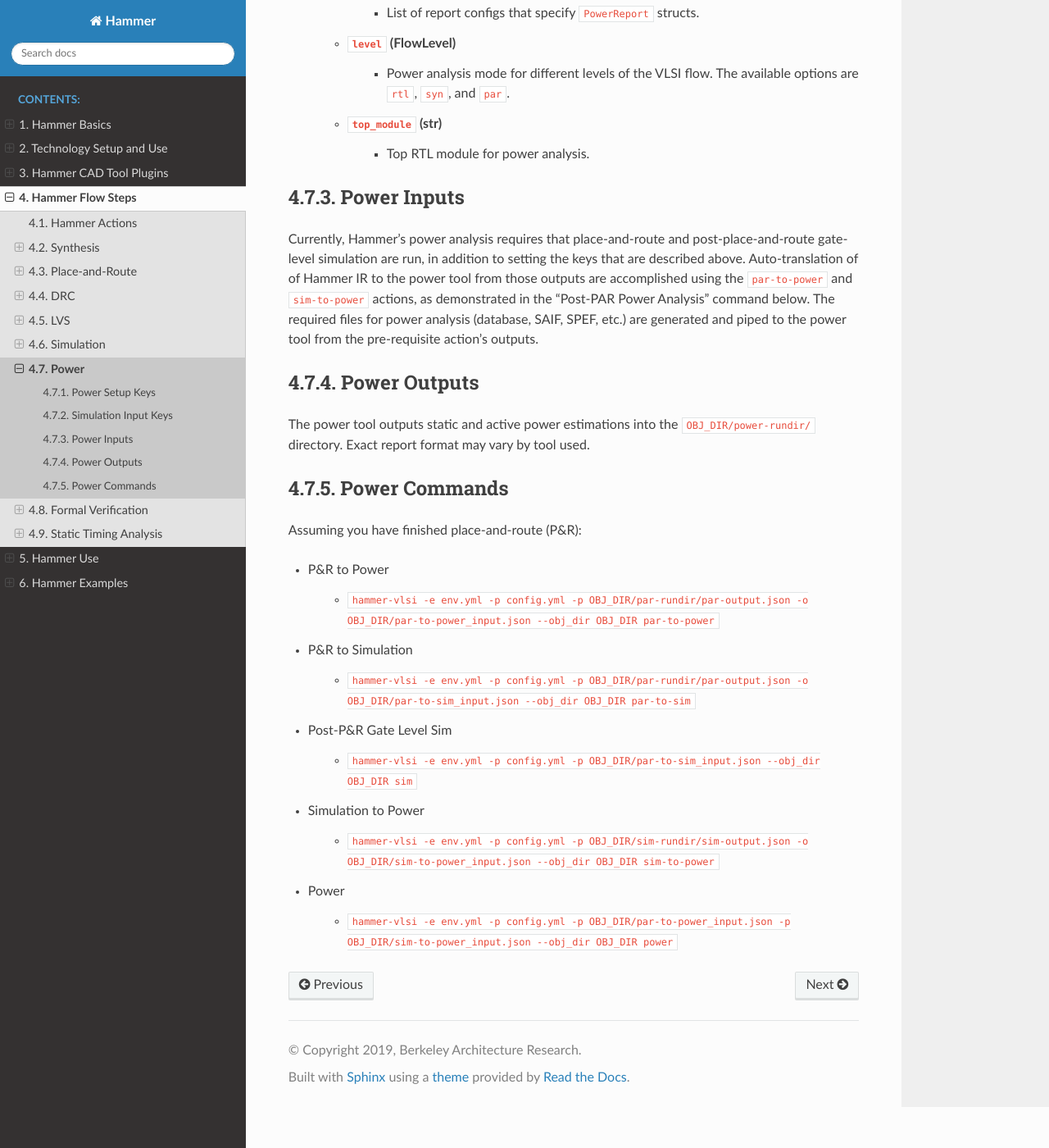
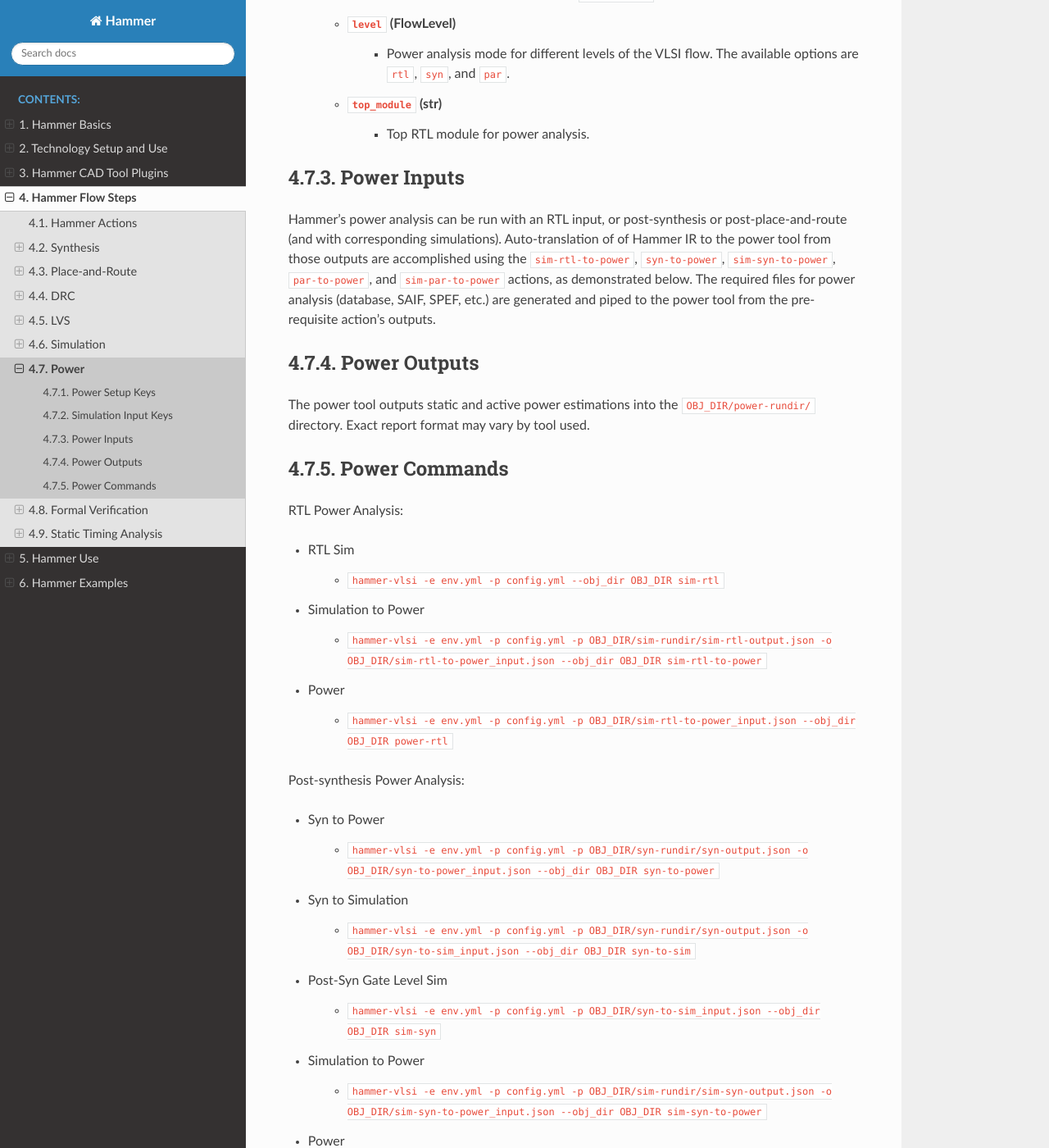
Before and after one commit to ucb-bar/hammer, a Sphinx documentation site: the page built from doc/Hammer-Flow/Power.rst, in a window 1280 px wide and 1400 px high, scrolled down 1784 px. Shown: the whole window at 82% size. Built offline with Sphinx 7.4.7 and the Read the Docs theme 2.0.0, drawn with Linux system fonts in a browser that asks for light colours; pages that are not in the unit, such as notebooks, are missing from menus; some of the changed text lies outside the part shown.

Commit message:
update docs

```diff
--- a/doc/Hammer-Flow/Power.rst
+++ b/doc/Hammer-Flow/Power.rst
@@ -1,7 +1,7 @@
 Power
 ===============================
 
-Hammer supports post-P&R power analysis. It provides a simple API to add flags to the power tool call and automatically passes in collateral to the power tool from the place-and-route and post-place-and-route simulation outputs.
+Hammer supports RTL, post-synthesis, and post-P&R power analysis. It provides a simple API to add flags to the power tool call and automatically passes in collateral to the power tool from the other tool steps.
 This action requires a tool plugin to implement ``HammerPowerTool``.
 
 Power Setup Keys
@@ -73,8 +73,9 @@
 Power Inputs
 -------------------------------
 
-Currently, Hammer's power analysis requires that place-and-route and post-place-and-route gate-level simulation are run, in addition to setting the keys that are described above. Auto-translation of of Hammer IR to the power tool from those outputs are accomplished using the ``par-to-power`` and ``sim-to-power`` actions, as demonstrated in the "Post-PAR Power Analysis" command below.  The required files for power analysis
-(database, SAIF, SPEF, etc.) are generated and piped to the power tool from the pre-requisite action's outputs.
+Hammer's power analysis can be run with an RTL input, or post-synthesis or post-place-and-route (and with corresponding simulations).
+Auto-translation of of Hammer IR to the power tool from those outputs are accomplished using the ``sim-rtl-to-power``, ``syn-to-power``, ``sim-syn-to-power``, ``par-to-power``, and ``sim-par-to-power`` actions, as demonstrated below.
+The required files for power analysis (database, SAIF, SPEF, etc.) are generated and piped to the power tool from the pre-requisite action's outputs.
 
 Power Outputs
 -------------------------------
@@ -84,7 +85,43 @@
 Power Commands
 -------------------------------
 
-Assuming you have finished place-and-route (P&R):
+RTL Power Analysis:
+
+* RTL Sim
+
+    * ``hammer-vlsi -e env.yml -p config.yml --obj_dir OBJ_DIR sim-rtl``
+
+* Simulation to Power
+
+    * ``hammer-vlsi -e env.yml -p config.yml -p OBJ_DIR/sim-rundir/sim-rtl-output.json -o OBJ_DIR/sim-rtl-to-power_input.json --obj_dir OBJ_DIR sim-rtl-to-power``
+
+* Power
+
+    * ``hammer-vlsi -e env.yml -p config.yml -p OBJ_DIR/sim-rtl-to-power_input.json --obj_dir OBJ_DIR power-rtl``
+
+Post-synthesis Power Analysis:
+
+* Syn to Power
+
+    * ``hammer-vlsi -e env.yml -p config.yml -p OBJ_DIR/syn-rundir/syn-output.json -o OBJ_DIR/syn-to-power_input.json --obj_dir OBJ_DIR syn-to-power``
+
+* Syn to Simulation
+
+    * ``hammer-vlsi -e env.yml -p config.yml -p OBJ_DIR/syn-rundir/syn-output.json -o OBJ_DIR/syn-to-sim_input.json --obj_dir OBJ_DIR syn-to-sim``
+
+* Post-Syn Gate Level Sim
+
+    * ``hammer-vlsi -e env.yml -p config.yml -p OBJ_DIR/syn-to-sim_input.json --obj_dir OBJ_DIR sim-syn``
+
+* Simulation to Power
+
+    * ``hammer-vlsi -e env.yml -p config.yml -p OBJ_DIR/sim-rundir/sim-syn-output.json -o OBJ_DIR/sim-syn-to-power_input.json --obj_dir OBJ_DIR sim-syn-to-power``
+
+* Power
+
+    * ``hammer-vlsi -e env.yml -p config.yml -p OBJ_DIR/syn-to-power_input.json -p OBJ_DIR/sim-syn-to-power_input.json --obj_dir OBJ_DIR power-syn``
+
+Post-P&R Power Analysis:
 
 * P&R to Power
 
```
Also changed, not shown: other parts of doc/Hammer-Flow/Power.rst (+3 -3 lines).
